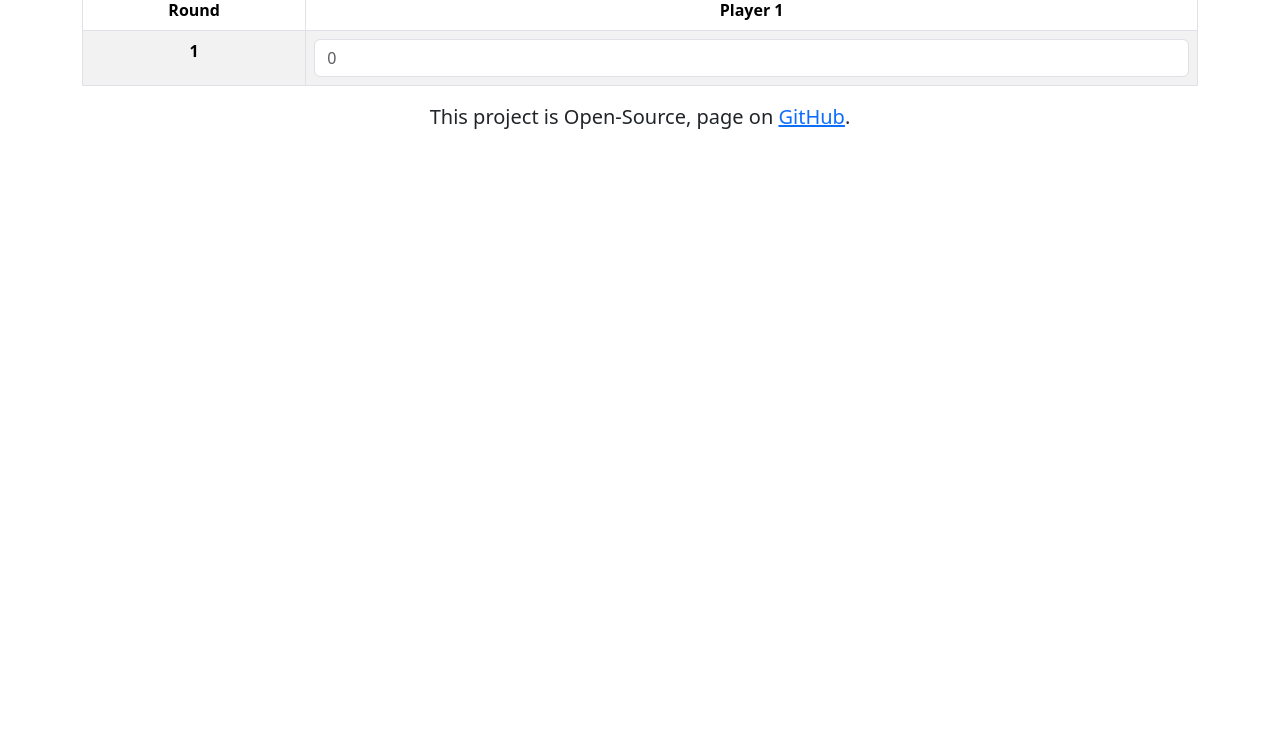
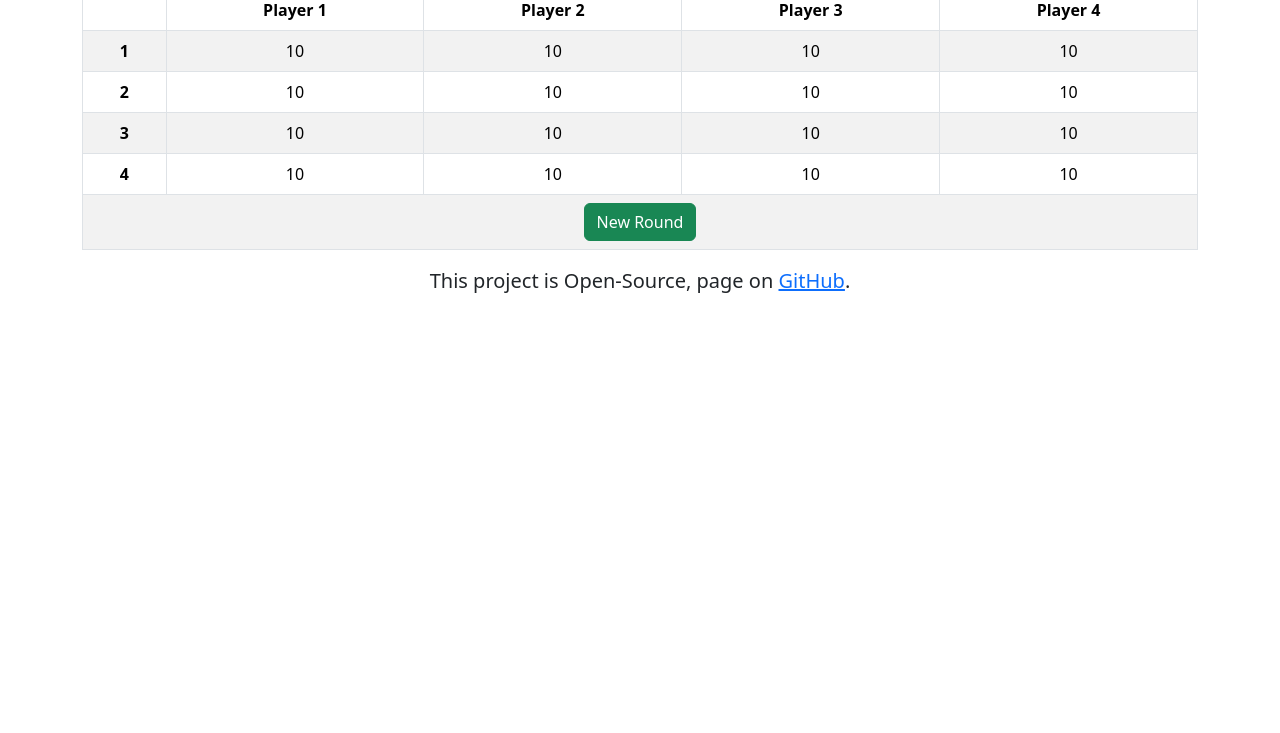
Before and after one commit to scoringpoints/scoringpoints.github.io, a plain HTML site: page index.html in a window 1280 px wide. Shown: the part 67-800 px from the top of the page. Drawn offline with Linux system fonts and the light colour scheme.

Commit message:
Add load and input events

```diff
--- a/index.html
+++ b/index.html
@@ -16,17 +16,44 @@
 		<table class="table table-striped table-bordered table-hover">
 			<thead>
 				<tr>
-				<th scope="col">Round</th>
-				<th scope="col">
-					<label for="player_name_1" onclick="showInputOnLabelClick(this)">Player 1</label>
-					<input id="player_name_1" onchange="showLableOnInputChange(this)" type="text" class="form-control visually-hidden" placeholder="New Player">
-				</th>
+					<th scope="col" contenteditable id="game_1_name">Game Name</th>
+					<th scope="col">Player 1</th>
+					<th scope="col">Player 2</th>
+					<th scope="col">Player 3</th>
+					<th scope="col">Player 4</th>
 				</tr>
 			</thead>
 			<tbody>
 				<tr>
 					<th scope="row">1</th>
-				<td><input type="number" class="form-control" placeholder="0"></td>
+					<td>10</td>
+					<td>10</td>
+					<td>10</td>
+					<td>10</td>
+				</tr>
+				<tr>
+					<th scope="row">2</th>
+					<td>10</td>
+					<td>10</td>
+					<td>10</td>
+					<td>10</td>
+				</tr>
+				<tr>
+					<th scope="row">3</th>
+					<td>10</td>
+					<td>10</td>
+					<td>10</td>
+					<td>10</td>
+				</tr>
+				<tr>
+					<th scope="row">4</th>
+					<td>10</td>
+					<td>10</td>
+					<td>10</td>
+					<td>10</td>
+				</tr>
+				<tr>
+					<td colspan="5"><button type="button" class="btn btn-success">New Round</button></td>
 				</tr>
 			</tbody>
 		</table>
--- a/js/main.js
+++ b/js/main.js
@@ -1,27 +1,70 @@
 
-const HIDDEN_CLASS_NAME = "visually-hidden";
+// const HIDDEN_CLASS_NAME = "visually-hidden";
 
 
-function showInputOnLabelClick(element) {
-    element.classList.add(HIDDEN_CLASS_NAME);
+// function showInputOnLabelClick(element) {
+//     element.classList.add(HIDDEN_CLASS_NAME);
 
-    const select_id = element.htmlFor;
-    const show_element = document.getElementById(select_id);
+//     const select_id = element.htmlFor;
+//     const show_element = document.getElementById(select_id);
 
-    show_element.classList.remove(HIDDEN_CLASS_NAME);
+//     show_element.classList.remove(HIDDEN_CLASS_NAME);
 
-}
+// }
 
-function showLableOnInputChange(element) {
-    element.classList.add(HIDDEN_CLASS_NAME);
+// function showLableOnInputChange(element) {
+//     element.classList.add(HIDDEN_CLASS_NAME);
 
-    const element_id = element.id;
-    const show_element = document.querySelector(`[for="${element_id}"]`);
+//     const element_id = element.id;
+//     const show_element = document.querySelector(`[for="${element_id}"]`);
 
-    show_element.classList.remove(HIDDEN_CLASS_NAME);
+//     show_element.classList.remove(HIDDEN_CLASS_NAME);
 
-    const element_value = element.value;
-    if (element_value) {
-        show_element.innerHTML = element_value;
+//     const element_value = element.value;
+//     if (element_value) {
+//         show_element.innerHTML = element_value;
+//     }
+// }
+
+
+// function on_change(element) {
+//     console.log(element)
+// }
+
+const inputs = document.querySelectorAll("[contenteditable]");
+
+const storage = window.localStorage;
+
+inputs.forEach((element) => {
+    element.addEventListener("input", (event) => {
+        storage.setItem(event.target.id, event.target.innerText)
+    });
+
+    console.log(element.id, storage.key(element.id))
+
+    if (storage.key(element.id) !== "undefined") {
+        element.innerText = storage.getItem(element.id);
     }
-}
+});
+
+// function updateValue(e) {
+// //   log.textContent = e.target.value;
+//   console.log(e.target.innerText)
+// }
+
+// function load(e) {
+//     console.log(e)
+// }
+
+
+// document.addEventListener("DOMContentLoaded", (e) => {
+//     console.log(e)
+// });
+
+
+// const elements = document.querySelectorAll("[id]");
+
+
+// elements.addEventListener("load", (e) => {
+//     console.log(e)
+// });
```
Lines whose indentation alone changed are shown as unchanged.
